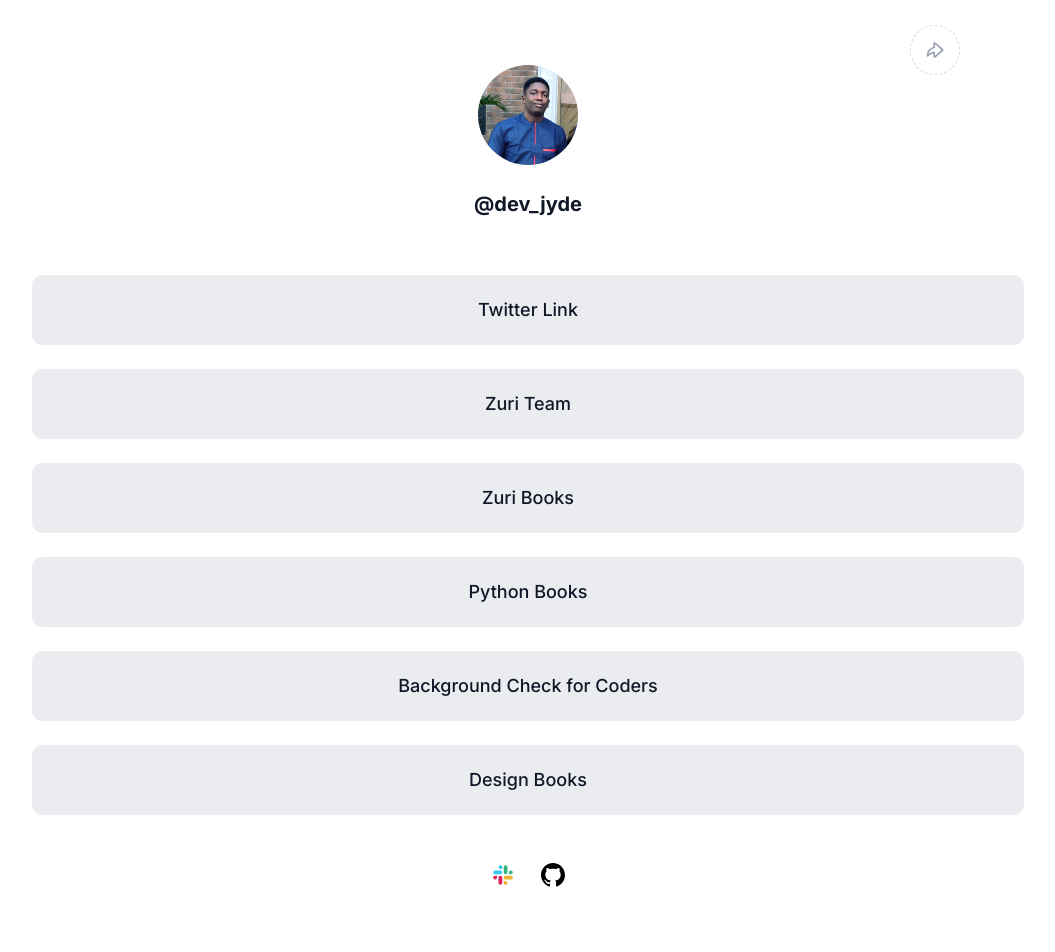
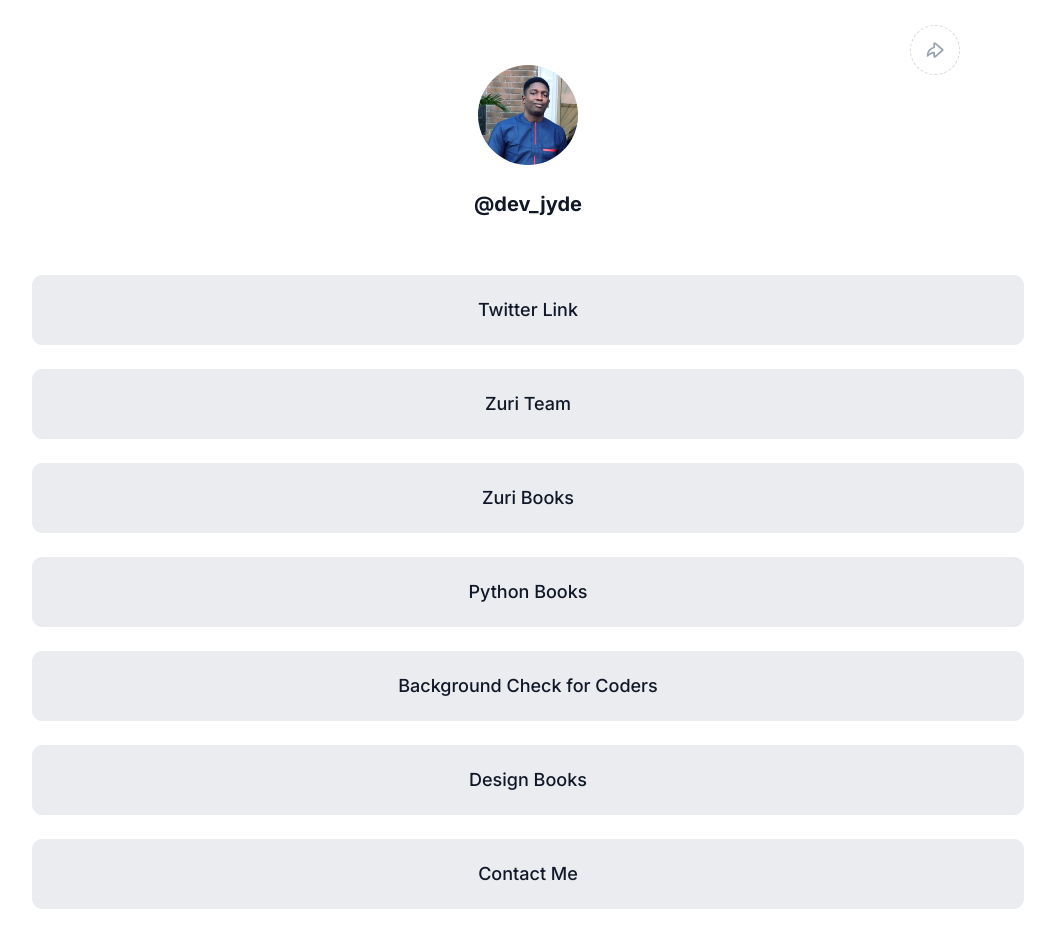
Before and after one commit to babajide234/hng9-stage1, a React (Vite) app: page / in a window 1280 px wide. Shown: the top 952 px of the page, without its empty margins (112-1167 px from the left). Built offline with nearby package versions, Linux system fonts and the light colour scheme; a web font is replaced by a local one.

Commit message:
feat: added contact button

```diff
--- a/src/pages/Home.jsx
+++ b/src/pages/Home.jsx
@@ -13,37 +13,50 @@
           id:'btn__twitter',
           url:'https://twitter.com/dev_jyde',
           name:'Twitter Link',
-          title: 'this is where you find books about design and coding'
+          title: 'this is where you find books about design and coding',
+          type:'anchor'
         },
         {
           id:'btn__zuri',
           url:'https://training.zuri.team/',
           name:'Zuri Team',
-          title: 'this is where you find books about design and coding'
+          title: 'this is where you find books about design and coding',
+          type:'anchor'
         },
         {
           id:'books',
           url:'http://books.zuri.team/',
           name:'Zuri Books',
-          title: 'this is where you find books about design and coding'
+          title: 'this is where you find books about design and coding',
+          type:'anchor'
         },
         {
           id:'book__python',
           url:'https://books.zuri.team/python-for-beginners?ref_id=dev_jyde',
           name:'Python Books',
-          title: 'this is where you find books about design and coding'
+          title: 'this is where you find books about design and coding',
+          type:'anchor'
         },
         {
           id:'pitch',
           url:'https://background.zuri.team/',
           name:'Background Check for Coders',
-          title: 'this is where you find books about design and coding'
+          title: 'this is where you find books about design and coding',
+          type:'anchor'
         },
         {
           id:'book__design’',
           url:'https://books.zuri.team/design-rules',
           name:'Design Books',
-          title: 'this is where you find books about design and coding'
+          title: 'this is where you find books about design and coding',
+          type:'anchor'
+        },
+        {
+          id:'contact',
+          url:'/contact',
+          name:'Contact Me',
+          title: 'this is where you find books about design and coding',
+          type:'anchor'
         }
     ]
   return (
@@ -64,7 +77,7 @@
               {
                 links.map((item)=>(
                   <>
-                      <a href={item.url} id={item.id} className="link" title={item.title}>{item.name}</a>
+                      <a key={item.id} href={item.url}  id={item.id} className="link" title={item.title}>{item.name}</a>
                   </>
                 ))
               }
```
